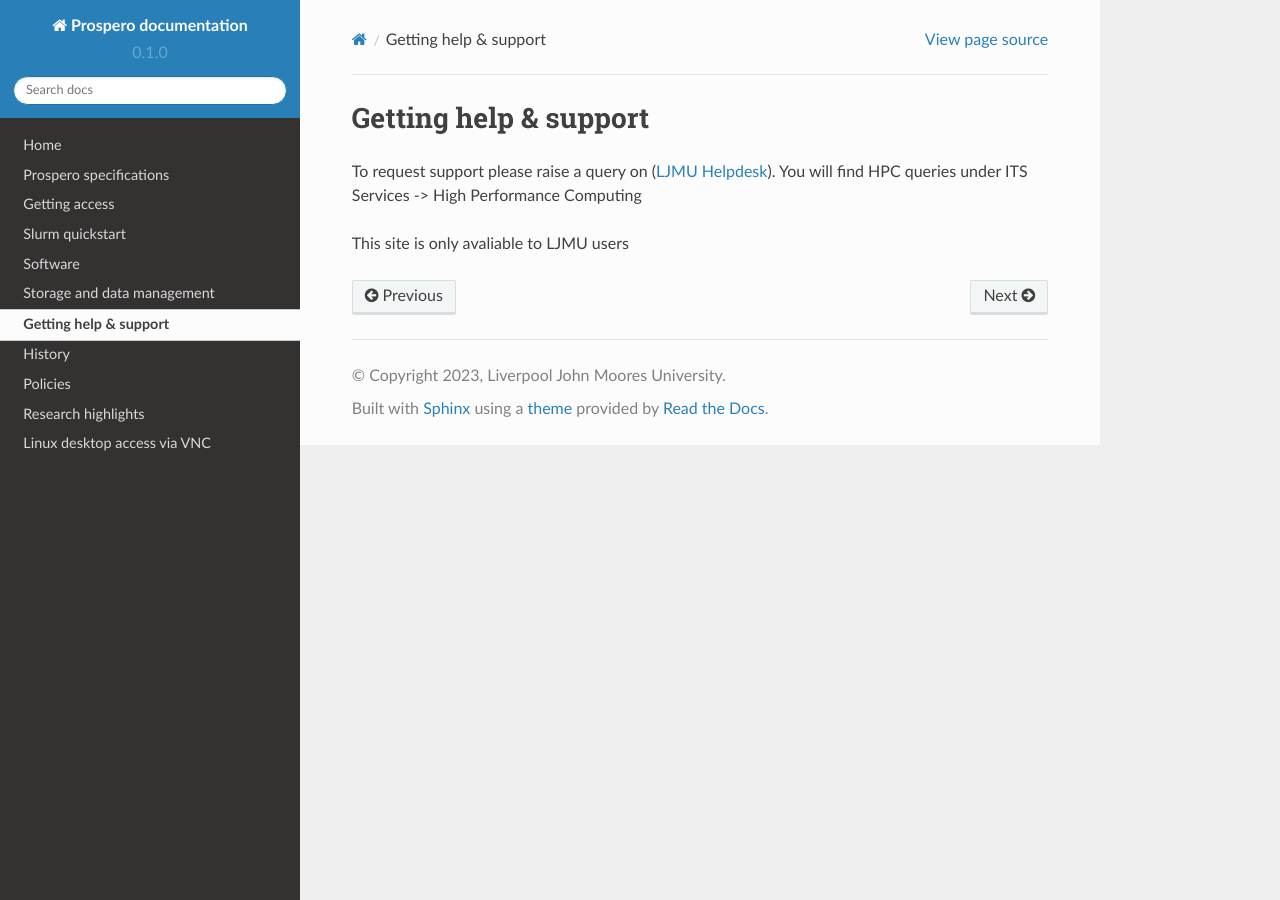
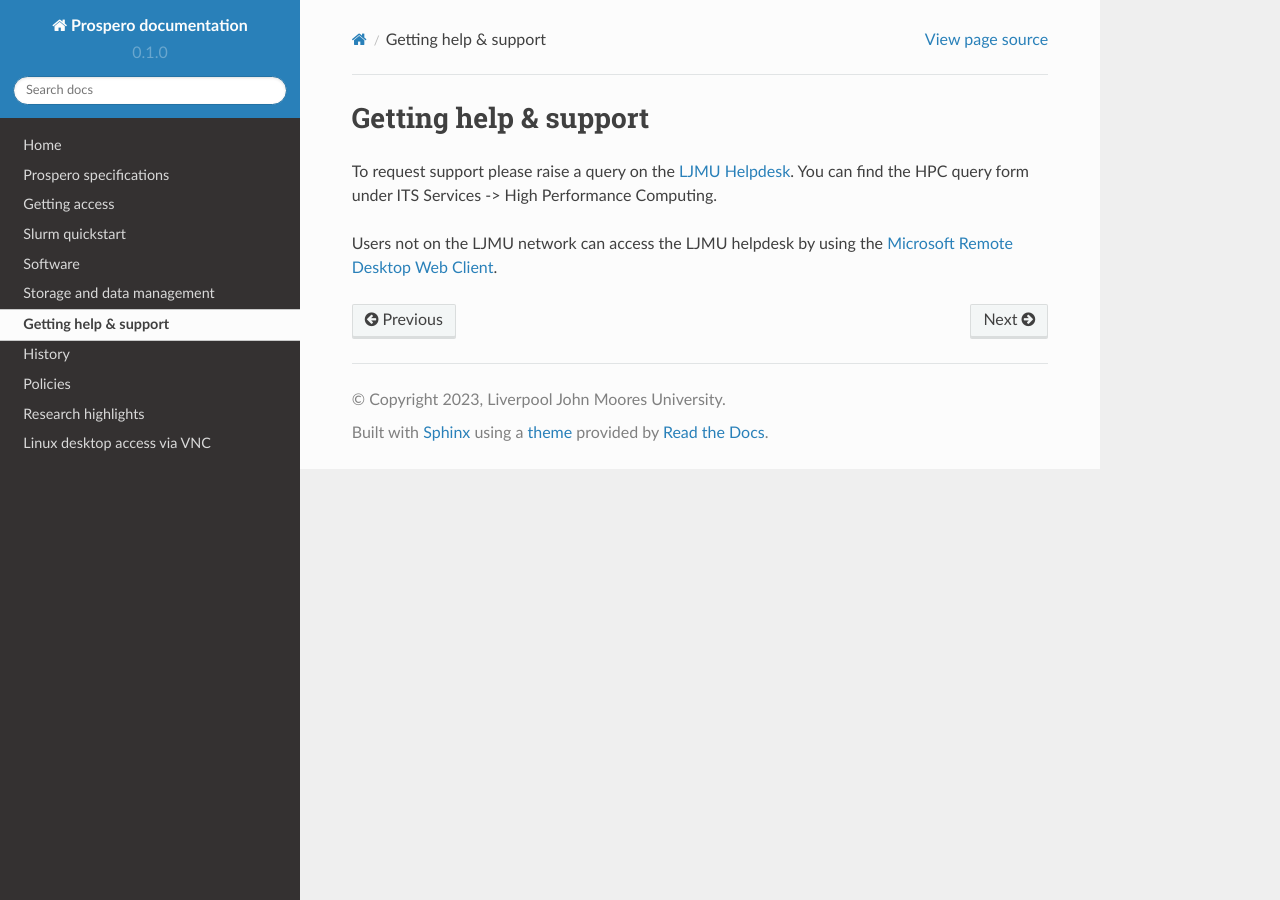
Before and after one commit to astrcrai/prospero-docs, a Sphinx documentation site: the page built from docs/source/help.rst, in a window 1280 px wide. Built offline with Sphinx 7.4.7 and the Read the Docs theme 2.0.0, drawn with Linux system fonts in a browser that asks for light colours.

Commit message:
Update help.rst

```diff
--- a/docs/source/help.rst
+++ b/docs/source/help.rst
@@ -1,7 +1,7 @@
 Getting help & support
 =====
 
-To request support please raise a query on (`LJMU Helpdesk <https://helpme.ljmu.ac.uk/#dashboard>`_).
-You will find HPC queries under ITS Services -> High Performance Computing
+To request support please raise a query on the `LJMU Helpdesk <https://helpme.ljmu.ac.uk/#dashboard>`_.
+You can find the HPC query form under ITS Services -> High Performance Computing.
 
-This site is only avaliable to LJMU users
+Users not on the LJMU network can access the LJMU helpdesk by using the `Microsoft Remote Desktop Web Client <https://client.wvd.microsoft.com/arm/webclient/v2/index.html>`_.
```
